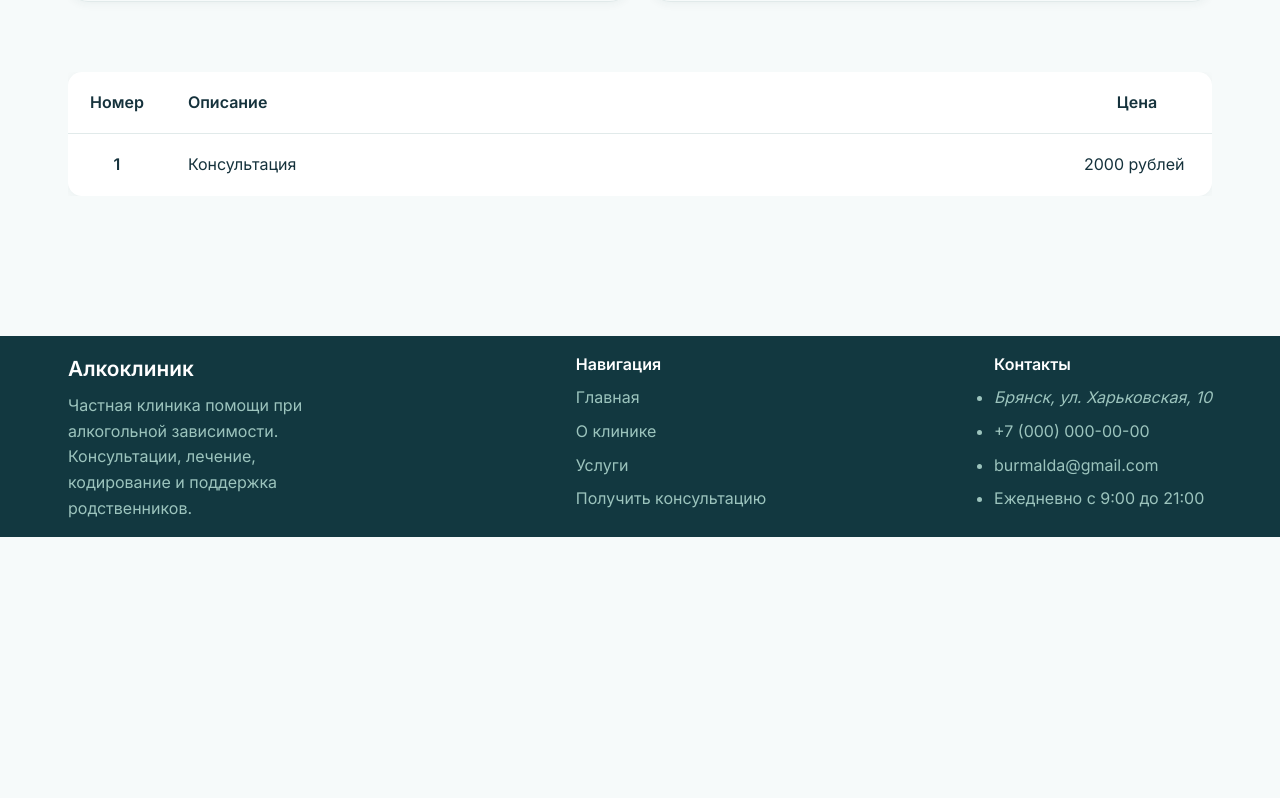
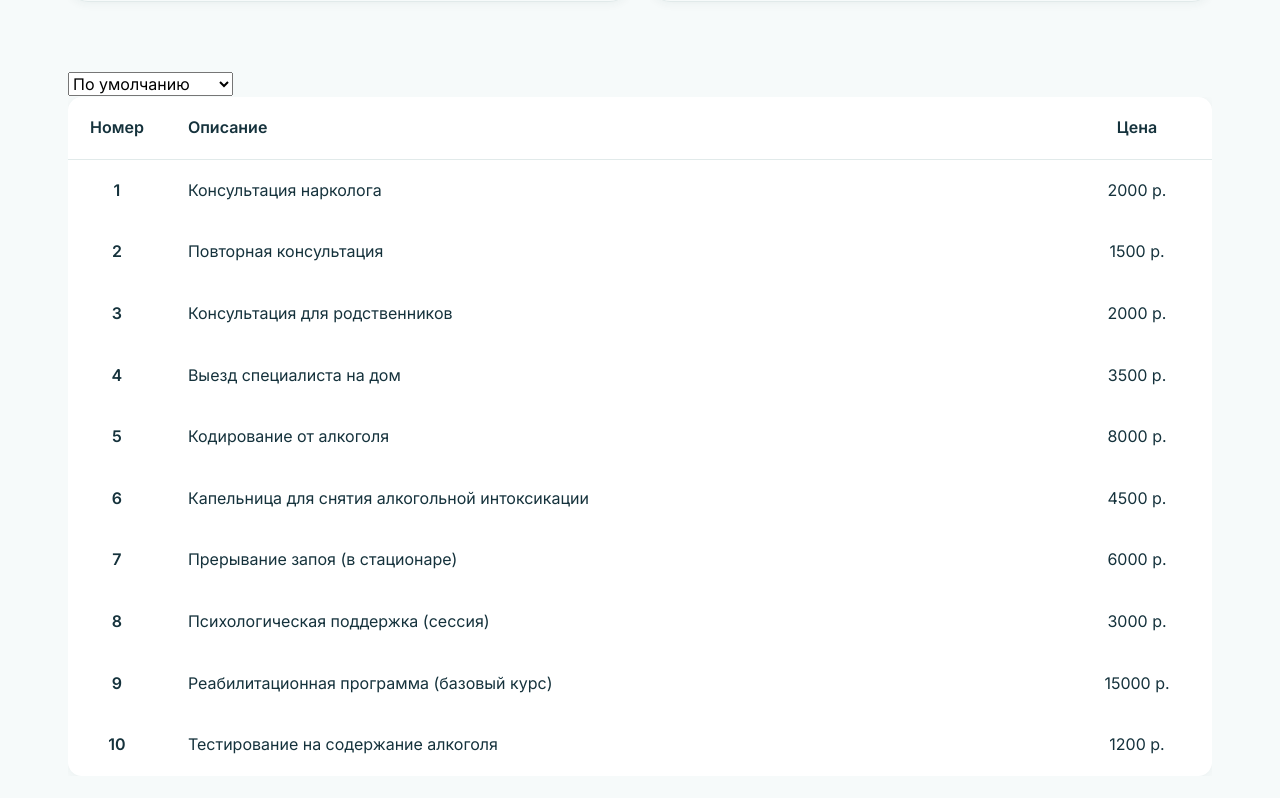
Before and after one commit to grekovpavel019/narcology, a React (Vite) app: page /services in a window 1280 px wide. Shown: the part 1402-2200 px from the top of the page. Before the commit the page ends 1939 px from the top, so only its background shows below. Built offline with nearby package versions, Linux system fonts and the light colour scheme.

Commit message:
feature: create full table

```diff
--- a/src/pages/ServicesPage/ServicesPage.tsx
+++ b/src/pages/ServicesPage/ServicesPage.tsx
@@ -1,10 +1,66 @@
-import React, { type FC } from "react";
+import React, { type FC, useState } from "react";
 
 import Services from "@/sections/Services";
 import Overview from "@/sections/Overview";
 import ServicesTable from "@/sections/ServicesTable";
 
+import type { Service } from "@/shared/types/Service";
+
 const ServicesPage: FC = (): React.JSX.Element => {
+
+    const services: Service[] = [
+        {
+            id: 1,
+            description: "Консультация нарколога",
+            price: 2000
+        },
+        {
+            id: 2,
+            description: "Повторная консультация",
+            price: 1500
+        },
+        {
+            id: 3,
+            description: "Консультация для родственников",
+            price: 2000
+        },
+        {
+            id: 4,
+            description: "Выезд специалиста на дом",
+            price: 3500
+        },
+        {
+            id: 5,
+            description: "Кодирование от алкоголя",
+            price: 8000
+        },
+        {
+            id: 6,
+            description: "Капельница для снятия алкогольной интоксикации",
+            price: 4500
+        },
+        {
+            id: 7,
+            description: "Прерывание запоя (в стационаре)",
+            price: 6000
+        },
+        {
+            id: 8,
+            description: "Психологическая поддержка (сессия)",
+            price: 3000
+        },
+        {
+            id: 9,
+            description: "Реабилитационная программа (базовый курс)",
+            price: 15000
+        },
+        {
+            id: 10,
+            description: "Тестирование на содержание алкоголя",
+            price: 1200
+        }
+    ];
+
     return (
         <>
             <Overview
@@ -15,7 +71,9 @@ const ServicesPage: FC = (): React.JSX.Element => {
             </Overview>
 
             <Services />
-            <ServicesTable />
+            <ServicesTable
+                services={services}
+            />
         </>
     );
 };
--- a/src/sections/ServicesTable/ServicesTable.module.scss
+++ b/src/sections/ServicesTable/ServicesTable.module.scss
@@ -57,3 +57,7 @@
 .col-desc {
     text-align: start;
 }
+
+.col-price {
+    text-align: center;
+}
--- a/src/sections/ServicesTable/ServicesTable.tsx
+++ b/src/sections/ServicesTable/ServicesTable.tsx
@@ -2,13 +2,32 @@ import React, { type FC } from "react";
 
 import styles from "./ServicesTable.module.scss";
 
-const ServicesTable: FC = (): React.JSX.Element => {
+import type { Service } from "@/shared/types/Service";
+
+type ServiceTableProps = {
+    services: Service[]
+}
+
+const ServicesTable: FC<ServiceTableProps> = (props: ServiceTableProps): React.JSX.Element => {
+
+    const {
+        services
+    } = props;
+
     return (
-
         <section className={styles.servicesTable}>
             <div className={`${styles.servicesTable__inner} container`}>
+
+                <div className={styles["table-hint"]}>
+                    <select className={styles["table-sort-select"]} name="tableSortSelect" id="tableSortSelect">
+                        <option value="default">По умолчанию</option>
+                        <option value="expensive">Сначала дорогие</option>
+                        <option value="cheap">Сначала дешевые</option>
+                        <option value="alphabet">По алфавиту</option>
+                    </select>
+                </div>
+
                 <div className={styles["table-scroll"]}>
-
                     <table className={styles["table-content"]}>
                         <thead>
                             <tr className={styles["row-head"]}>
@@ -19,11 +38,15 @@ const ServicesTable: FC = (): React.JSX.Element => {
                         </thead>
 
                         <tbody>
-                            <tr>
-                                <td className={styles["col-id"]}>1</td>
-                                <td>Консультация</td>
-                                <td>2000 рублей</td>
-                            </tr>
+                            {
+                                services.map(serv => (
+                                    <tr key={serv.id}>
+                                        <td className={styles["col-id"]}>{serv.id}</td>
+                                        <td className={styles["col-desc"]}>{serv.description}</td>
+                                        <td className={styles["col-price"]}>{serv.price} р.</td>
+                                    </tr>
+                                ))
+                            }
                         </tbody>
                     </table>
 
--- /dev/null
+++ b/src/shared/types/Service.ts
@@ -0,0 +1,5 @@
+export type Service = {
+    id: number,
+    description: string,
+    price: number
+}
```
